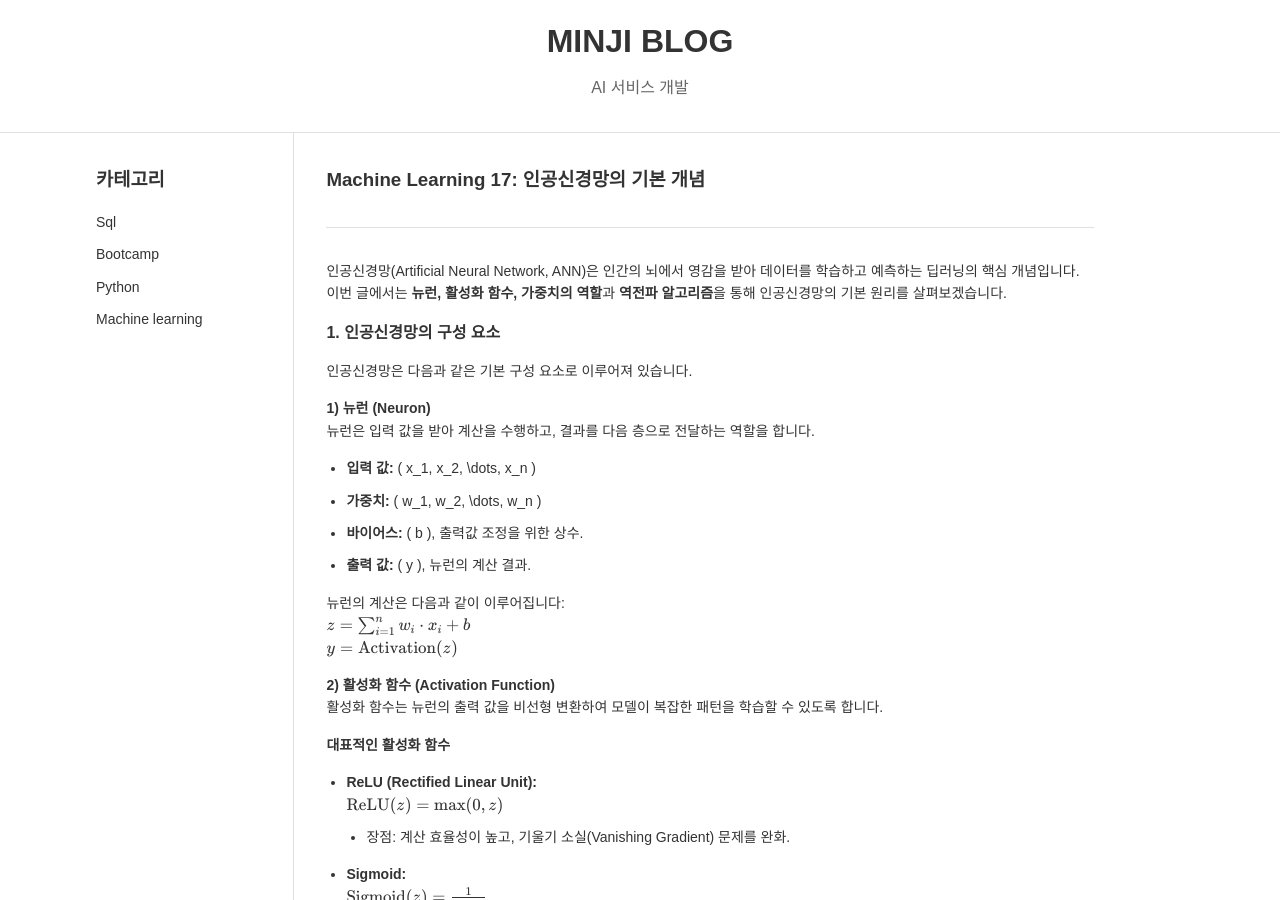
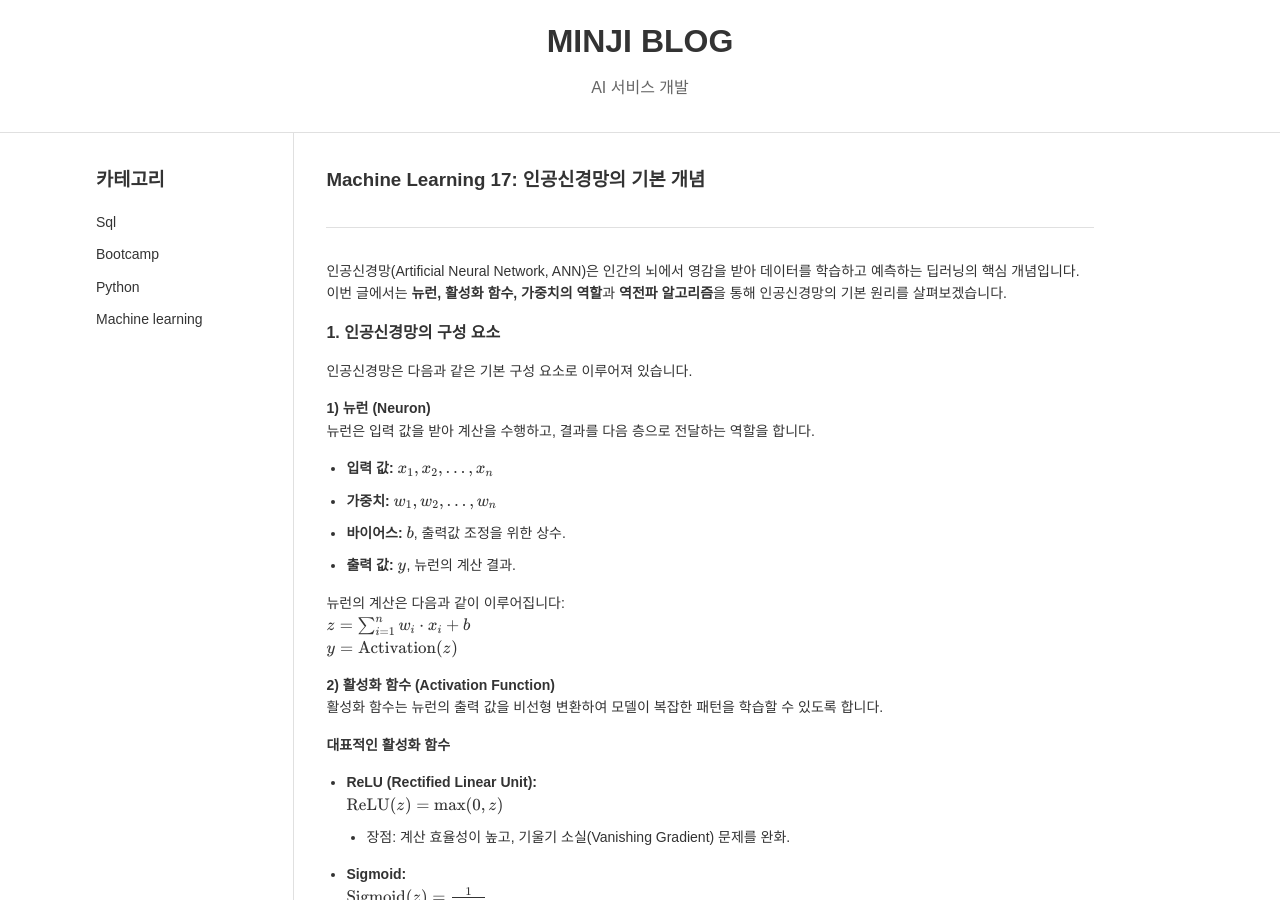
Before and after one commit to Mminzy22/Blog, a Jekyll site: the page built from _posts/Machine-Learning/2024-12-05-Machine-Learning17.md, in a window 1280 px wide and 900 px high. Built offline with Jekyll 4.4.1, drawn with Linux system fonts in a browser that asks for light colours; nearby versions of some CDN libraries; comment, search, counter and statistics services are not loaded; some of the changed text lies outside the part shown.

Commit message:
fix html

````diff
--- a/_posts/Machine-Learning/2024-12-05-Machine-Learning17.md
+++ b/_posts/Machine-Learning/2024-12-05-Machine-Learning17.md
@@ -15,10 +15,10 @@ categories: [Machine Learning]
 
 **1) 뉴런 (Neuron)**
 뉴런은 입력 값을 받아 계산을 수행하고, 결과를 다음 층으로 전달하는 역할을 합니다.
-- **입력 값:** \( x_1, x_2, \dots, x_n \)
-- **가중치:** \( w_1, w_2, \dots, w_n \)
-- **바이어스:** \( b \), 출력값 조정을 위한 상수.
-- **출력 값:** \( y \), 뉴런의 계산 결과.
+- **입력 값:** \\( x_1, x_2, \dots, x_n \\)
+- **가중치:** \\( w_1, w_2, \dots, w_n \\)
+- **바이어스:** \\( b \\), 출력값 조정을 위한 상수.
+- **출력 값:** \\( y \\), 뉴런의 계산 결과.
 
 뉴런의 계산은 다음과 같이 이루어집니다:
 $$ z = \sum_{i=1}^{n} w_i \cdot x_i + b $$
@@ -80,7 +80,7 @@ def tanh(z):
 4. **가중치 업데이트:**
    경사 하강법(Gradient Descent)을 사용하여 가중치 조정.
    $$ w_i = w_i - \eta \frac{\partial L}{\partial w_i} $$
-   - \( \eta \): 학습률(Learning Rate).
+   - \\( \eta \\): 학습률(Learning Rate).
 
 **Python 코드로 역전파 구현**
 ```python
````
Also changed, not shown: _posts/Machine-Learning/2024-12-05-Machine-Learning14.md (+5 -5 lines), _posts/Machine-Learning/2024-12-05-Machine-Learning15.md (+5 -5 lines).
